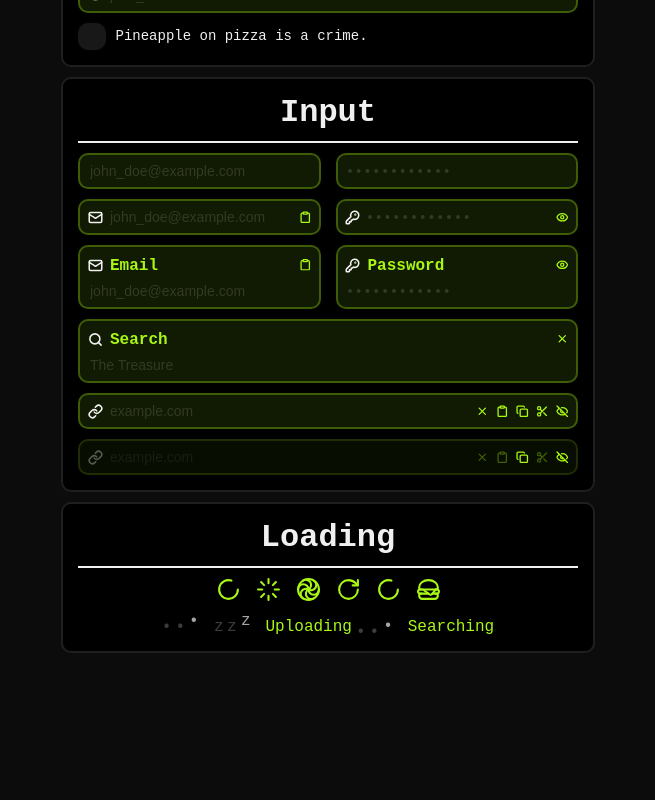
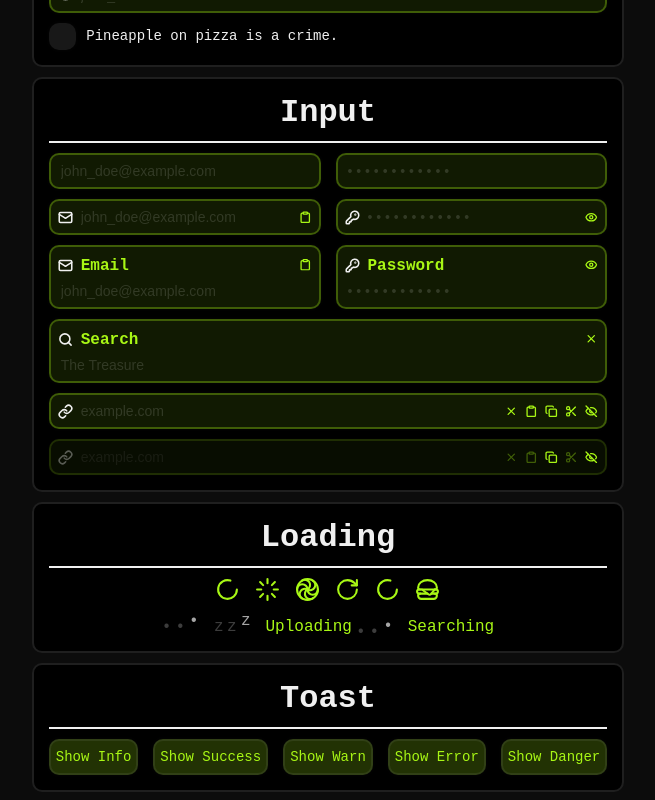
Before and after one commit to neRIA-Studio/Titchy, a SvelteKit app: page / in a window 1280 px wide. Shown: the part 754-1554 px from the top of the page, without its empty margins (312-967 px from the left). Before the commit the page ends 1415 px from the top, so only its background shows below. Built offline with nearby package versions, Linux system fonts and the light colour scheme.

Commit message:
chore: `Toast`s showcase and stuff

```diff
--- a/src/routes/+page.svelte
+++ b/src/routes/+page.svelte
@@ -2,7 +2,9 @@
   import "@/others/global.scss";
 
   import { Check, Cookie, Croissant, Hamburger, Pizza, X } from "@lucide/svelte";
-  import { Accordion, Button, Checkbox, Field, Input, Loading } from "$lib/components";
+  import { Accordion, Button, Checkbox, Field, Input, Loading, useToaster } from "$lib/components";
+
+  const toaster = useToaster();
 </script>
 
 <div class="items">
@@ -213,6 +215,65 @@
       <Loading variant="ellipses" text="Searching" count={0} />
     </div>
   </div>
+
+  <div class="item toast">
+    <h1 id="toast">
+      Toast
+    </h1>
+    <hr />
+    <div class="showcase">
+      <Button
+        onclick={() => toaster.add({
+          type:    'info',
+          title:   'BOO!',
+          content: 'Bet you got scared again.',
+          dismissible: true,
+        })}
+      >
+        Show Info
+      </Button>
+      <Button
+        onclick={() => toaster.add({
+          type:    'success',
+          title:   'BOO!',
+          content: 'Bet you got scared again.',
+          dismissible: true,
+        })}
+      >
+        Show Success
+      </Button>
+      <Button
+        onclick={() => toaster.add({
+          type:    'warn',
+          title:   'BOO!',
+          content: 'Bet you got scared again.',
+          dismissible: false,
+        })}
+      >
+        Show Warn
+      </Button>
+      <Button
+        onclick={() => toaster.add({
+          type:    'error',
+          title:   'BOO!',
+          content: 'Bet you got scared again.',
+          dismissible: false,
+        })}
+      >
+        Show Error
+      </Button>
+      <Button
+        onclick={() => toaster.add({
+          type:    'danger',
+          title:   'BOO!',
+          content: 'Bet you got scared again.',
+          dismissible: false,
+        })}
+      >
+        Show Danger
+      </Button>
+    </div>
+  </div>
 </div>
 
 <style lang="scss">
@@ -226,7 +287,6 @@
   }
 
   .item {
-    font-family: Cascadia Code, monospace;
     color: C(secondary);
     background-color: #000;
     align-items: center;
@@ -234,7 +294,7 @@
     gap: 10px;
     padding: 15px;
     border: 2px solid C(tertiary);
-    border-radius: 10px;
+    border-radius: V(radius-1);
 
     h1 { margin: 0; }
     hr { width: 100%; margin: 0; border: 1px solid C(secondary); }
```
